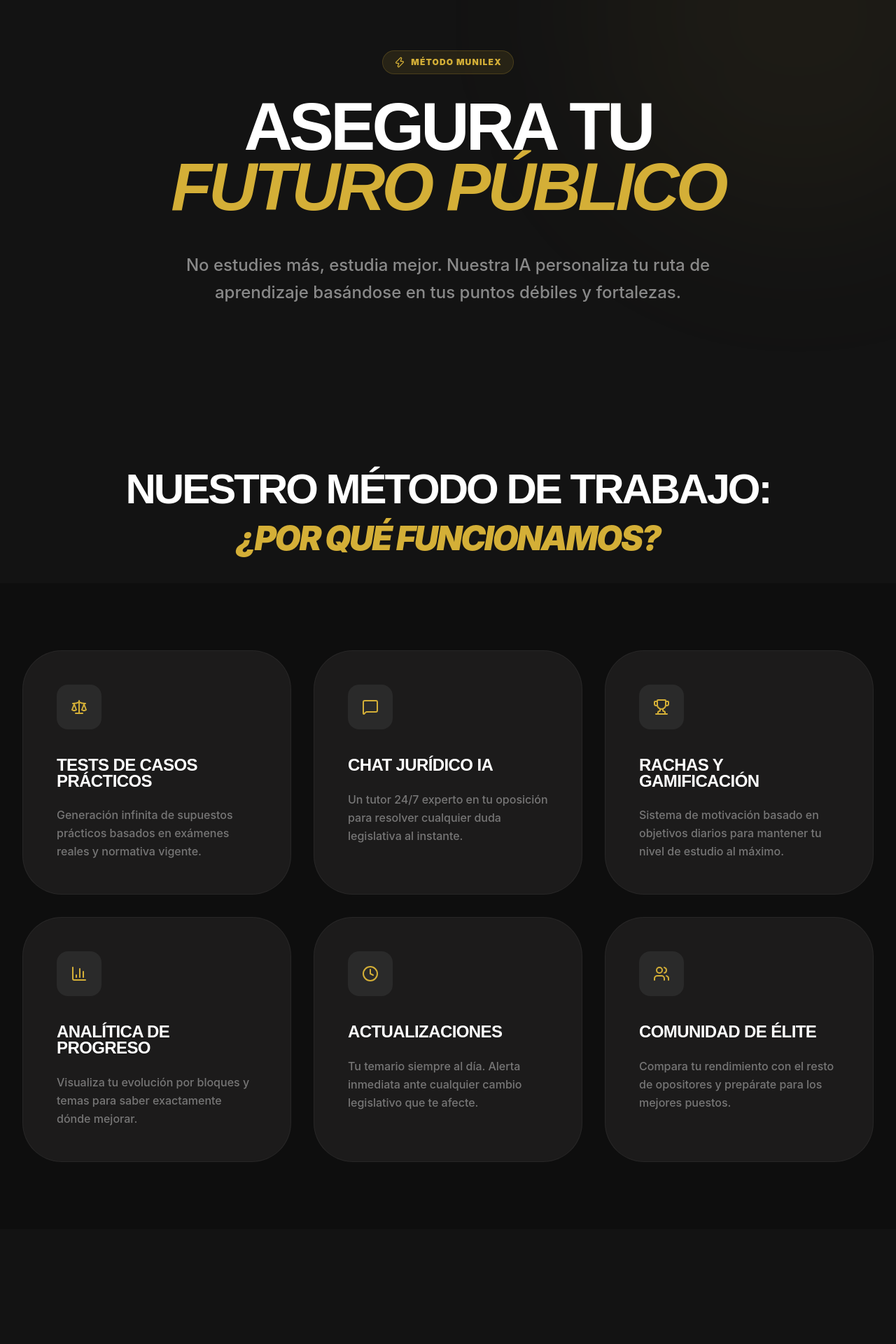
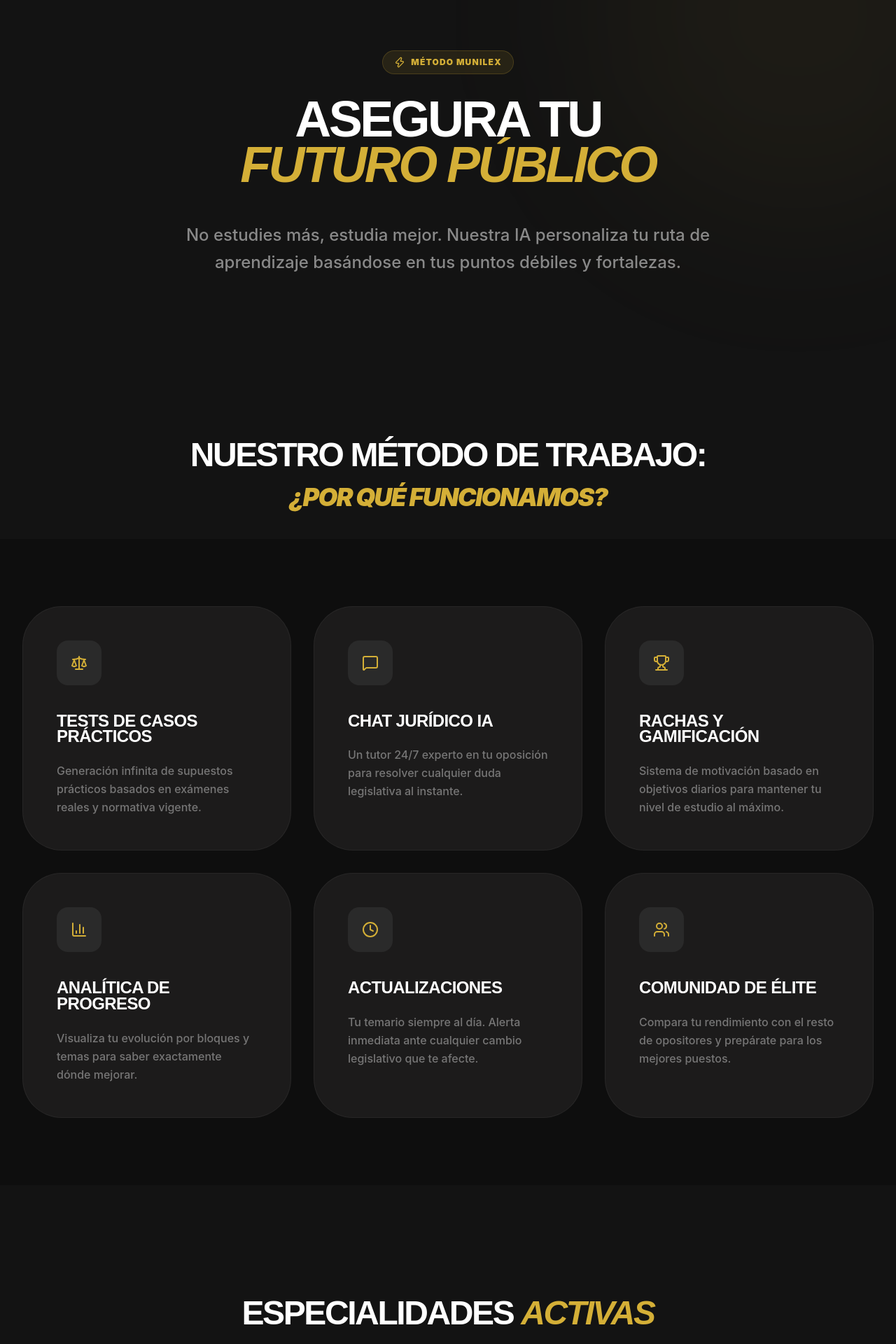
Before and after one commit to automatizacionesnunez-byte/Munilex-Academy-web, a React (Vite) app: page /academy/oposiciones in a window 1280 px wide. Shown: the part 120-2040 px from the top of the page at 70% size. Built offline with nearby package versions, Linux system fonts and the light colour scheme.

Commit message:
style: reducir tamaño de todos los encabezados de Academy para un look más refinado

```diff
--- a/src/pages/munilex-academy/Academy.tsx
+++ b/src/pages/munilex-academy/Academy.tsx
@@ -34,7 +34,7 @@
           <motion.h1
             initial={{ opacity: 0, y: 20 }}
             animate={{ opacity: 1, y: 0 }}
-            className="text-5xl md:text-8xl font-black text-white leading-[0.85] tracking-tighter mb-20 uppercase"
+            className="text-4xl md:text-7xl font-black text-white leading-[0.85] tracking-tighter mb-20 uppercase"
           >
             LA REVOLUCIÓN DEL <br/>
             <span className="italic text-[#d4af37]">APRENDIZAJE</span>
@@ -102,7 +102,7 @@
                 >
                   PREPARACIÓN DIRECTA
                 </motion.div>
-                <h2 className="text-5xl md:text-7xl font-black text-white leading-[0.9] tracking-tighter uppercase mb-8">
+                <h2 className="text-4xl md:text-6xl font-black text-white leading-[0.9] tracking-tighter uppercase mb-8">
                    MUNILEx <br/>
                    <span className="italic text-[#d4af37]">OPOSICIONES</span>
                 </h2>
@@ -147,7 +147,7 @@
                 >
                   SOLUCIONES B2B
                 </motion.div>
-                <h2 className="text-5xl md:text-7xl font-black text-white leading-[0.9] tracking-tighter uppercase mb-8">
+                <h2 className="text-4xl md:text-6xl font-black text-white leading-[0.9] tracking-tighter uppercase mb-8">
                    MUNILEx <br/>
                    <span className="italic text-[#d4af37]">CORPORATE</span>
                 </h2>
@@ -184,7 +184,7 @@
                 >
                   INSTITUTOS Y CENTROS
                 </motion.div>
-                <h2 className="text-5xl md:text-7xl font-black text-white leading-[0.9] tracking-tighter uppercase mb-8">
+                <h2 className="text-4xl md:text-6xl font-black text-white leading-[0.9] tracking-tighter uppercase mb-8">
                    MUNILEx <br/>
                    <span className="italic text-[#d4af37]">FORMACIÓN PROF.</span>
                 </h2>
@@ -223,7 +223,7 @@
       <section className="py-32 bg-white overflow-hidden">
         <div className="max-w-7xl mx-auto px-6 md:px-8 mb-16">
           <div className="text-center">
-             <h2 className="text-3xl md:text-5xl font-black text-[#131313] uppercase tracking-tighter mb-4">LAS OPOSICIONES QUE OFRECEMOS</h2>
+             <h2 className="text-2xl md:text-4xl font-black text-[#131313] uppercase tracking-tighter mb-4">LAS OPOSICIONES QUE OFRECEMOS</h2>
              <p className="text-slate-500 font-medium max-w-xl mx-auto">Motor algorítmico especializado para cada cuerpo y escala.</p>
           </div>
         </div>
@@ -258,7 +258,7 @@
       <section className="py-40 bg-[#0E0E0E] relative overflow-hidden">
         <div className="max-w-7xl mx-auto px-6 md:px-8">
           <div className="text-center mb-32">
-            <h2 className="text-4xl md:text-7xl font-black text-white uppercase tracking-tighter leading-[0.9] mb-12">
+            <h2 className="text-3xl md:text-6xl font-black text-white uppercase tracking-tighter leading-[0.9] mb-12">
               ¿Por qué <span className="text-[#d4af37] italic">Munilex Academy?</span>
             </h2>
             <div className="w-24 h-2 bg-[#d4af37] rounded-full mx-auto" />
@@ -292,7 +292,7 @@
         <div className="max-w-5xl mx-auto px-6 md:px-8 text-center">
           <div className="bg-[#1C1B1B] border border-white/5 p-20 rounded-[4rem] relative overflow-hidden">
             <div className="absolute top-0 right-0 w-64 h-64 bg-[#d4af37]/5 rounded-full blur-[100px]" />
-            <h2 className="text-4xl md:text-6xl font-black text-white uppercase tracking-tighter mb-10 relative z-10">¿Listo para <span className="text-[#d4af37] italic">tu plaza?</span></h2>
+            <h2 className="text-3xl md:text-5xl font-black text-white uppercase tracking-tighter mb-10 relative z-10">¿Listo para <span className="text-[#d4af37] italic">tu plaza?</span></h2>
             <Link to="/academy/contacto" className="inline-flex items-center gap-4 px-12 py-6 bg-[#d4af37] text-black font-black rounded-2xl text-xl hover:scale-105 transition-transform relative z-10 shadow-2xl shadow-[#d4af37]/20 uppercase tracking-widest">
               Empezar ahora
               <ArrowRight className="w-7 h-7" />
--- a/src/pages/munilex-academy/Oposiciones.tsx
+++ b/src/pages/munilex-academy/Oposiciones.tsx
@@ -44,7 +44,7 @@
             initial={{ opacity: 0, y: 20 }}
             animate={{ opacity: 1, y: 0 }}
             transition={{ delay: 0.1 }}
-            className="text-5xl md:text-8xl font-black text-white leading-[0.9] tracking-tighter uppercase mb-12"
+            className="text-4xl md:text-7xl font-black text-white leading-[0.9] tracking-tighter uppercase mb-12"
           >
             ASEGURA TU <br/>
             <span className="italic text-[#d4af37]">FUTURO PÚBLICO</span>
@@ -70,8 +70,8 @@
              viewport={{ once: true }}
              className="text-center"
            >
-              <h2 className="text-4xl md:text-6xl font-black text-white uppercase tracking-tighter mb-4 leading-none">Nuestro método de trabajo:</h2>
-              <div className="text-[#d4af37] italic font-black text-3xl md:text-5xl uppercase tracking-tighter">¿Por qué funcionamos?</div>
+              <h2 className="text-3xl md:text-5xl font-black text-white uppercase tracking-tighter mb-4 leading-none">Nuestro método de trabajo:</h2>
+              <div className="text-[#d4af37] italic font-black text-2xl md:text-4xl uppercase tracking-tighter">¿Por qué funcionamos?</div>
            </motion.div>
         </div>
       </section>
@@ -137,7 +137,7 @@
       <section className="py-40 bg-[#131313]">
         <div className="max-w-7xl mx-auto px-6 md:px-8">
           <div className="text-center mb-24">
-            <h2 className="text-4xl md:text-6xl font-black text-white uppercase tracking-tighter mb-6">ESPECIALIDADES <span className="text-[#d4af37] italic">ACTIVAS</span></h2>
+            <h2 className="text-3xl md:text-5xl font-black text-white uppercase tracking-tighter mb-6">ESPECIALIDADES <span className="text-[#d4af37] italic">ACTIVAS</span></h2>
             <div className="w-24 h-2 bg-[#d4af37] rounded-full mx-auto" />
           </div>
 
@@ -174,7 +174,7 @@
         <div className="max-w-5xl mx-auto px-6 md:px-8 text-center">
           <div className="bg-[#1C1B1B] border border-white/5 p-20 rounded-[4rem] relative overflow-hidden">
             <div className="absolute top-0 right-0 w-64 h-64 bg-[#d4af37]/5 rounded-full blur-[100px]" />
-            <h2 className="text-4xl md:text-6xl font-black text-white uppercase tracking-tighter mb-10 relative z-10">¿EMPEZAMOS LA <span className="text-[#d4af37] italic">RACHA?</span></h2>
+            <h2 className="text-3xl md:text-5xl font-black text-white uppercase tracking-tighter mb-10 relative z-10">¿EMPEZAMOS LA <span className="text-[#d4af37] italic">RACHA?</span></h2>
             <div className="flex flex-col md:flex-row gap-6 justify-center relative z-10">
               <a href="https://munilex.lovable.app/auth/register" className="inline-flex items-center gap-4 px-12 py-6 bg-[#d4af37] text-black font-black rounded-2xl text-xl hover:scale-105 transition-transform shadow-2xl shadow-[#d4af37]/20 uppercase tracking-widest">
                 Crear cuenta gratis
```
